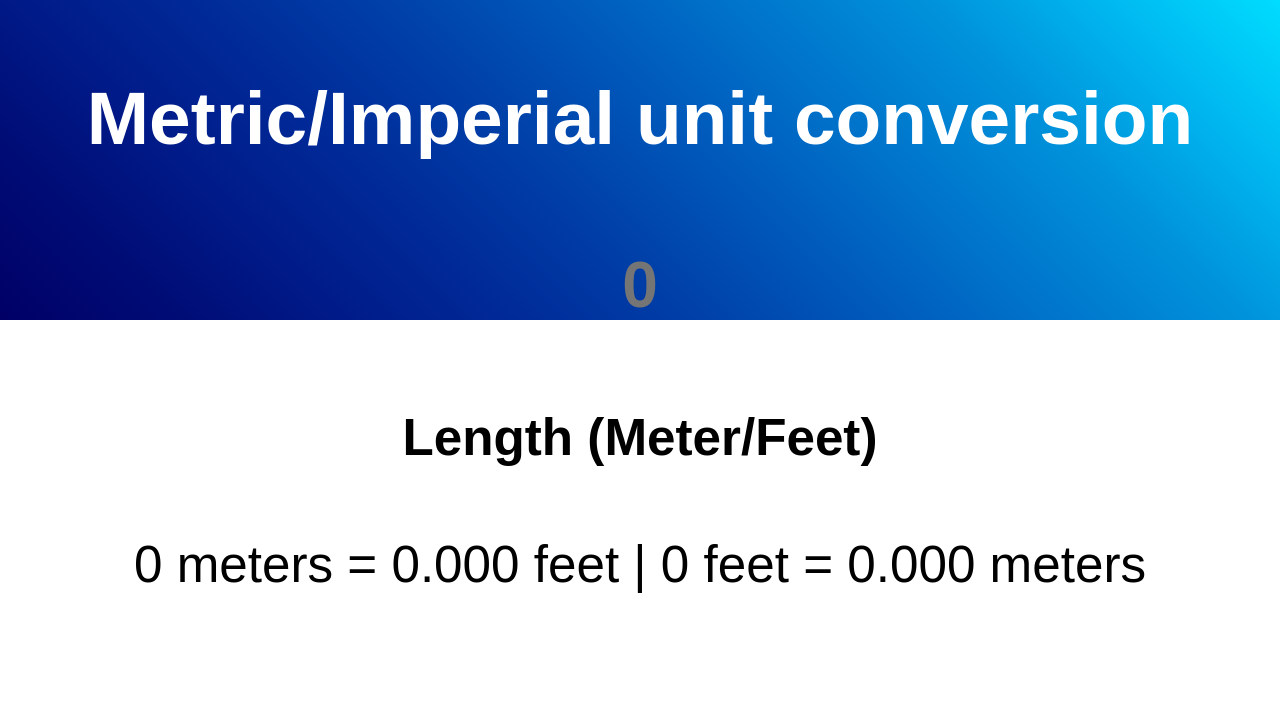
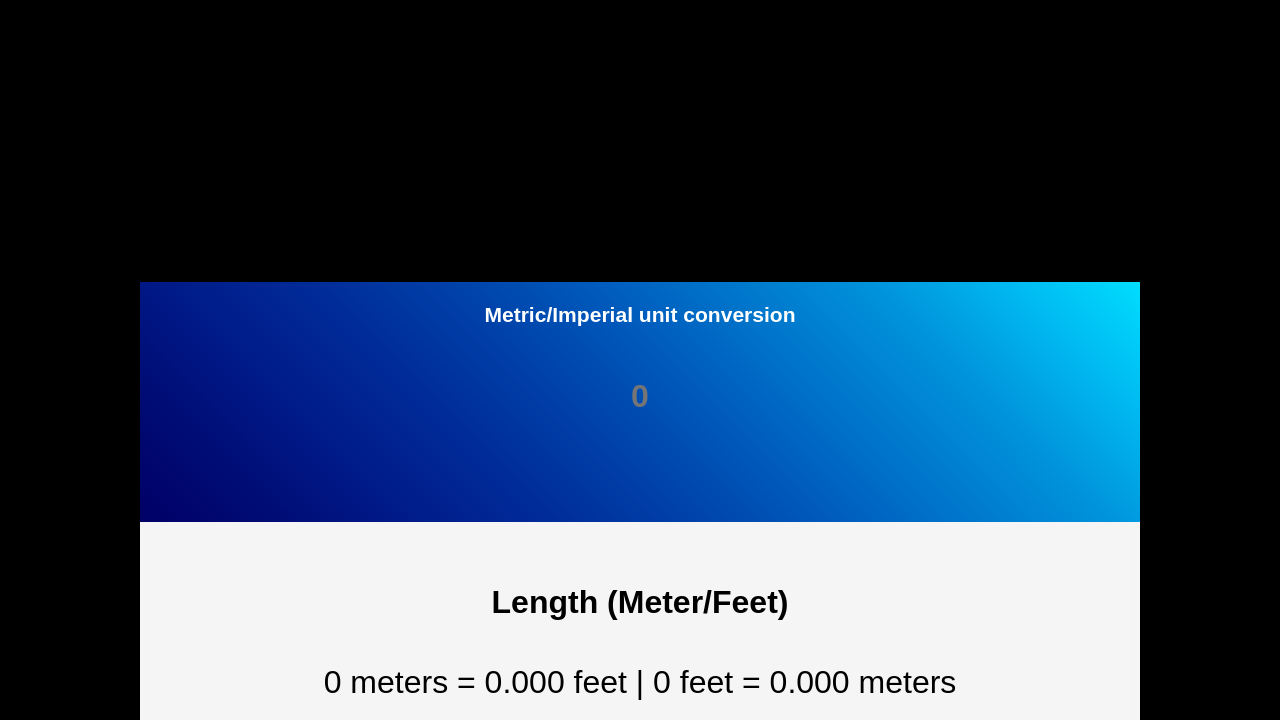
Before and after one commit to Boobanoff/Unit-Converter, a plain HTML site: page index/index.html in a window 1280 px wide. Shown: the top 720 px of the page. Drawn offline with Linux system fonts and the light colour scheme.

Commit message:
some tweaking

```diff
--- a/index/styles.css
+++ b/index/styles.css
@@ -3,12 +3,25 @@ body  {
     padding: 0;
     box-sizing: border-box;
     font-family: Arial, Helvetica, sans-serif;
+    background-color: black;
 }
 
 .container {
     display: flex;
     flex-direction: column;
-    font-size: 5vw;
+    font-size: 18px;
+    width: 1000px;
+    height: 800px;
+    margin: 22% auto;
+    background-color: whitesmoke;
+}
+
+h4 {
+    font-size: 2rem;
+}
+
+p {
+    font-size: 2rem;
 }
 
 #top-side {
@@ -28,7 +41,7 @@ body  {
     box-sizing: border-box;
     margin: 0 0;
     text-align: center;
-    height: 40vh;
+    height: 15rem;
 }
 
 #bot-side {
@@ -42,7 +55,7 @@ body  {
     appearance: none;
     background: none;
     color: white;
-    font-size: 5vw;
+    font-size: 2rem;
     font-weight: bold;
     text-align: center;
     height: 12vh;
@@ -62,7 +75,6 @@ input[type=number] {
   -moz-appearance: textfield;
 }
 
-
 .result-wrapper {
     padding-top:10px;
     margin-top: 10px;
```
